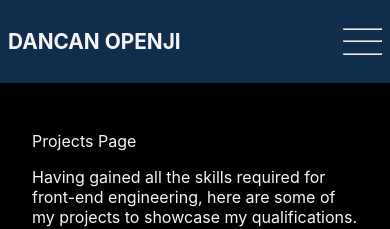
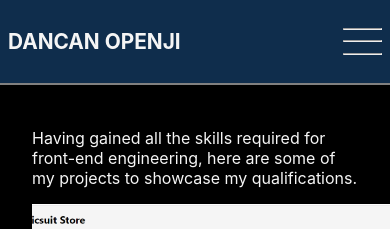
Before and after one commit to DANCAN-OMONDI-OPENJI/REACT.JS-REDUX-JAVASCRIPT-NODE.JS-PORTFOLIO, a React (Create React App) app: page /Projects in a window 390 px wide. Shown: the top 229 px of the page. Built offline with nearby package versions, Linux system fonts and the light colour scheme.

Commit message:
Modified Header.js by adding possition fixed property value pair style

```diff
--- a/src/Header.js
+++ b/src/Header.js
@@ -5,10 +5,24 @@ import { Link } from "react-router-dom";
 import "./index.css";
 function Header(props) {
   return (
-    <div className="header">
+    <div
+      className="header"
+      style={{
+        /*backgroundColor: props.toggleColorTheme
+          ? "rgba(50, 150, 250, 0.3)"
+          : "rgb(0,0,0)"
+        color: props.toggleColorTheme ? "black" : "white",*/
+        borderBottom: props.toggleColorTheme
+          ? "2px solid rgba(50, 150, 250, 0.1)"
+          : "2px solid gray",
+      }}
+    >
       <p>DANCAN OPENJI</p>
 
-      <ul className="header-links-lg">
+      <ul
+        className="header-links-lg"
+        style={{ color: props.toggleColorTheme ? "black" : "gray" }}
+      >
         <li>
           <Link to="/">Home</Link>
         </li>
--- a/src/Projects.js
+++ b/src/Projects.js
@@ -3,7 +3,6 @@ import React from "react";
 export default function Projects() {
   return (
     <section className="projects">
-      <p>Projects Page</p>
       <p>
         Having gained all the skills required for front-end engineering, here
         are some of my projects to showcase my qualifications.
--- a/src/index.css
+++ b/src/index.css
@@ -27,13 +27,17 @@ code {
   overflow: hidden;
   color: whitesmoke;
   position: relative;
+  padding-top: 10rem;
 }
 
 /*Header page*/
 
 .header {
-  /*position: fixed;
-  width: 95svw;*/
+  position: fixed;
+  top: 0;
+  left: 0;
+  right: 0;
+  min-width: 94svw;
   display: flex;
   justify-content: space-between;
   padding: 2rem;
@@ -235,7 +239,7 @@ code {
 /*Blog page styles*/
 
 .blog-section {
-  padding: 4rem;
+  padding: 2rem 4rem 4rem 4rem;
 }
 
 .blog h1 {
@@ -258,7 +262,7 @@ code {
   /*background-color: var(--my-gray);*/
   color: var(--my-white);
   text-align: center;
-  padding: 2rem 0 6rem 0;
+  padding: 0.5rem 0 6rem 0;
 }
 
 #contact-info h2 {
@@ -289,7 +293,7 @@ code {
   display: inline-flex;
 }
 
-@media only screen and (min-width: 920px) and (max-width: 1340px) {
+@media only screen and (min-width: 980px) and (max-width: 1340px) {
   .project-links {
     display: grid;
     grid-template-columns: 1fr 1fr;
@@ -297,12 +301,15 @@ code {
   }
 }
 
-@media only screen and (max-width: 920px) {
+@media only screen and (max-width: 980px) {
+  .app {
+    padding-top: 5rem;
+  }
   .header {
     align-items: center;
     padding: 0.5rem;
     font-size: 1.3rem;
-    position: relative;
+    /*position: relative;*/
   }
   .header-links-lg {
     display: none;
@@ -395,6 +402,10 @@ code {
     gap: 2rem;
   }
 
+  /*.blog-section {
+    margin-top: -2rem;
+  }*/
+
   /*Contacts page styles*/
 
   .contact-info-links {
```
